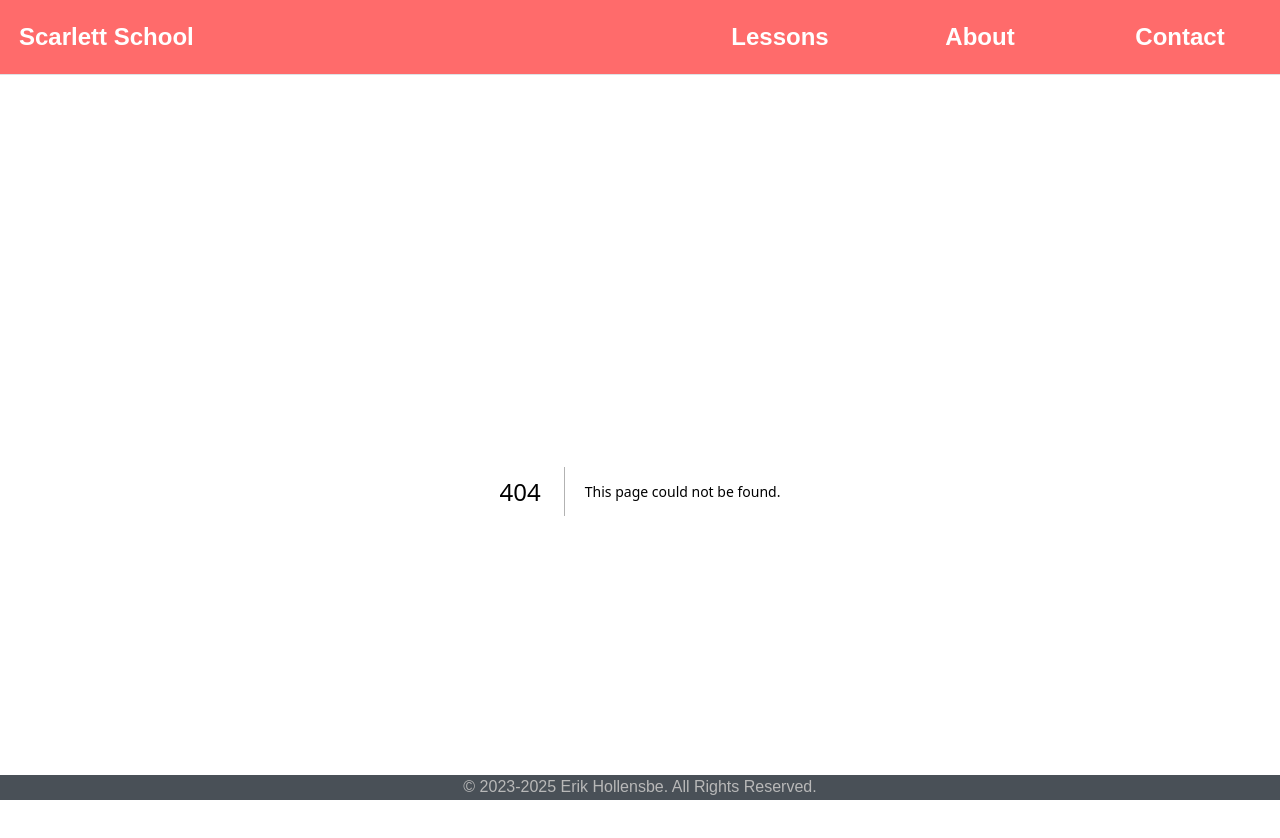
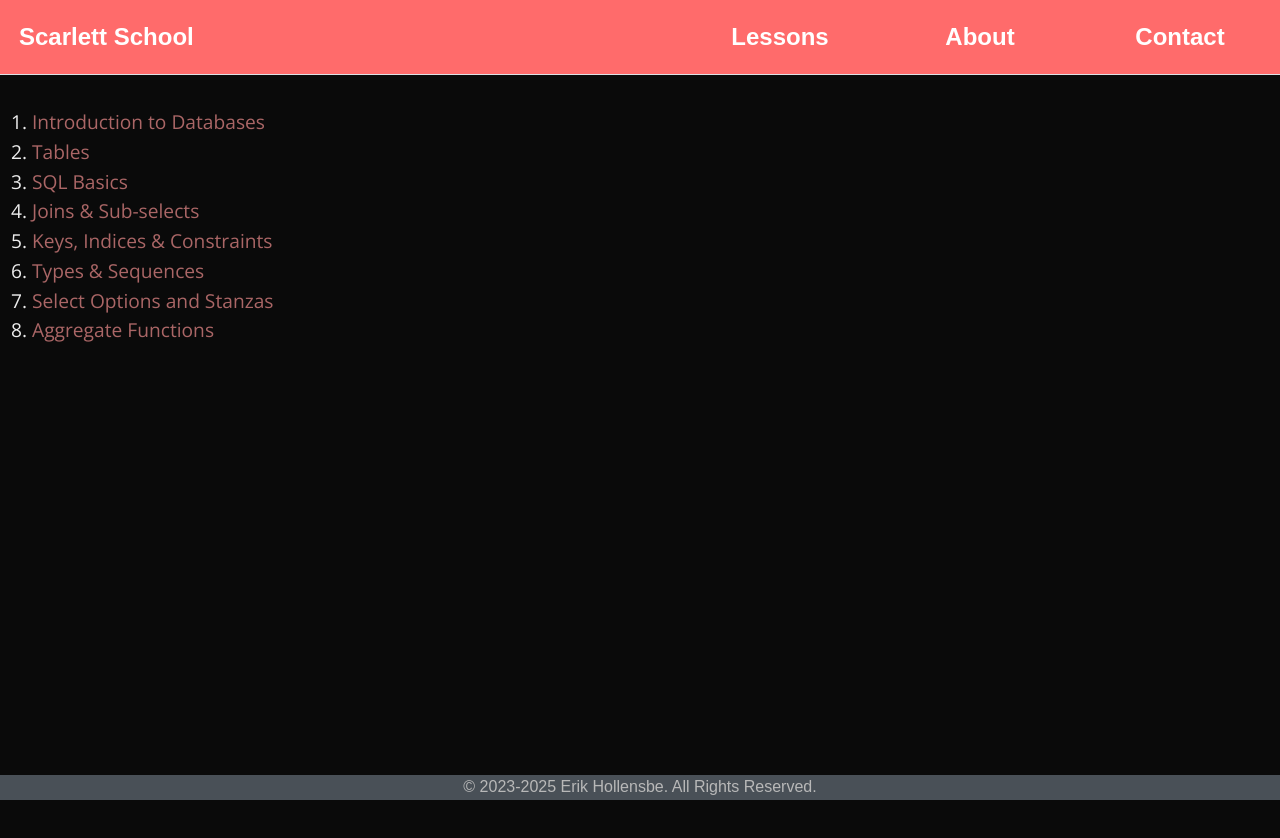
Before and after one commit to erikh/scarlett-school.nextjs, a Next.js app: page /lessons/rdbms in a window 1280 px wide. Before the commit this address had no page. Shown: the top 838 px of the page. After the commit the page ends 800 px from the top, so only its background shows below. Built offline with nearby package versions, Linux system fonts and the light colour scheme; a web font is replaced by a local one.

Commit message:
big update
Signed-off-by: Erik Hollensbe <git@hollensbe.org>

```diff
--- a/src/app/globals.css
+++ b/src/app/globals.css
@@ -60,12 +60,24 @@ li {
   font-size: 1.2em;
 }
 
+.markdown p {
+  font-size: 1em;
+}
+
+.markdown li {
+  font-size: 1em;
+}
+
 h1 {
   font-size: 2em;
 }
 
 h2 {
   font-size: 1.5em;
+}
+
+h3 {
+  font-size: 1.2em;
 }
 
 pre div {
--- /dev/null
+++ b/src/app/lessons/rdbms/[id]/page.js
@@ -0,0 +1,12 @@
+const fs = require("fs");
+import lessons from "../lessons.js";
+import { generateLessons, Lesson } from "../../../../components/lesson";
+
+export async function generateStaticParams() {
+  return generateLessons(lessons);
+}
+
+export default async function RDBMS({ params }) {
+  const { id } = await params;
+  return <Lesson lessons={lessons} fs={fs} id={id} />;
+}
--- /dev/null
+++ b/src/app/lessons/rdbms/lessons.js
@@ -0,0 +1,34 @@
+export default [
+  {
+    name: "Introduction to Databases",
+    path: "rdbms/1-intro.md",
+  },
+  {
+    name: "Tables",
+    path: "rdbms/2-tables.md",
+  },
+  {
+    name: "SQL Basics",
+    path: "rdbms/3-sql-basics.md",
+  },
+  {
+    name: "Joins & Sub-selects",
+    path: "rdbms/4-joins-and-subselects.md",
+  },
+  {
+    name: "Keys, Indices & Constraints",
+    path: "rdbms/5-keys-indices-and-constraints.md",
+  },
+  {
+    name: "Types & Sequences",
+    path: "rdbms/6-types-and-sequences.md",
+  },
+  {
+    name: "Select Options and Stanzas",
+    path: "rdbms/7-select-options.md",
+  },
+  {
+    name: "Aggregate Functions",
+    path: "rdbms/8-aggregate-functions.md",
+  },
+];
--- /dev/null
+++ b/src/app/lessons/rdbms/page.js
@@ -0,0 +1,16 @@
+import Link from "next/link";
+import lessons from "./lessons.js";
+
+export default function RDBMS({ params }) {
+  return (
+    <div>
+      <ol>
+        {lessons.map((lesson, index) => (
+          <li key={index + 1}>
+            <Link href={`/lessons/rdbms/${index + 1}`}>{lesson.name}</Link>
+          </li>
+        ))}
+      </ol>
+    </div>
+  );
+}
```
